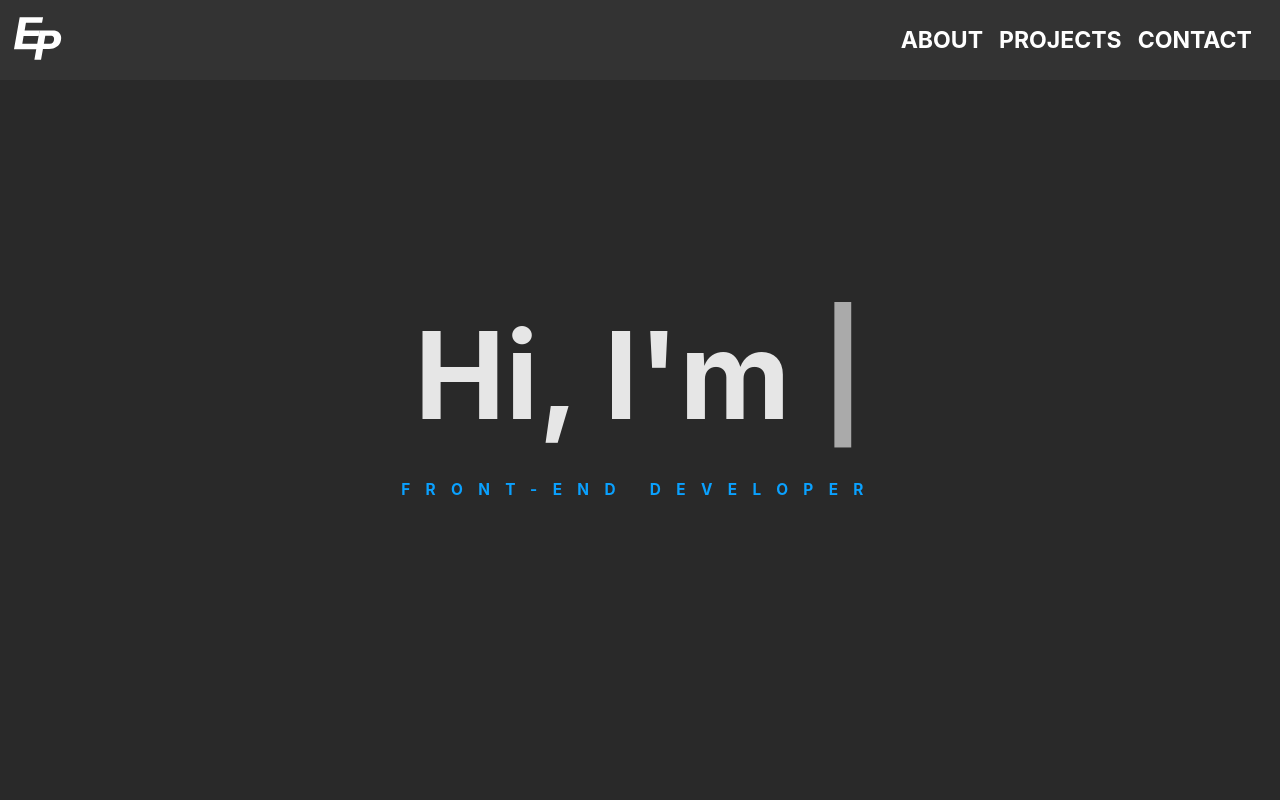
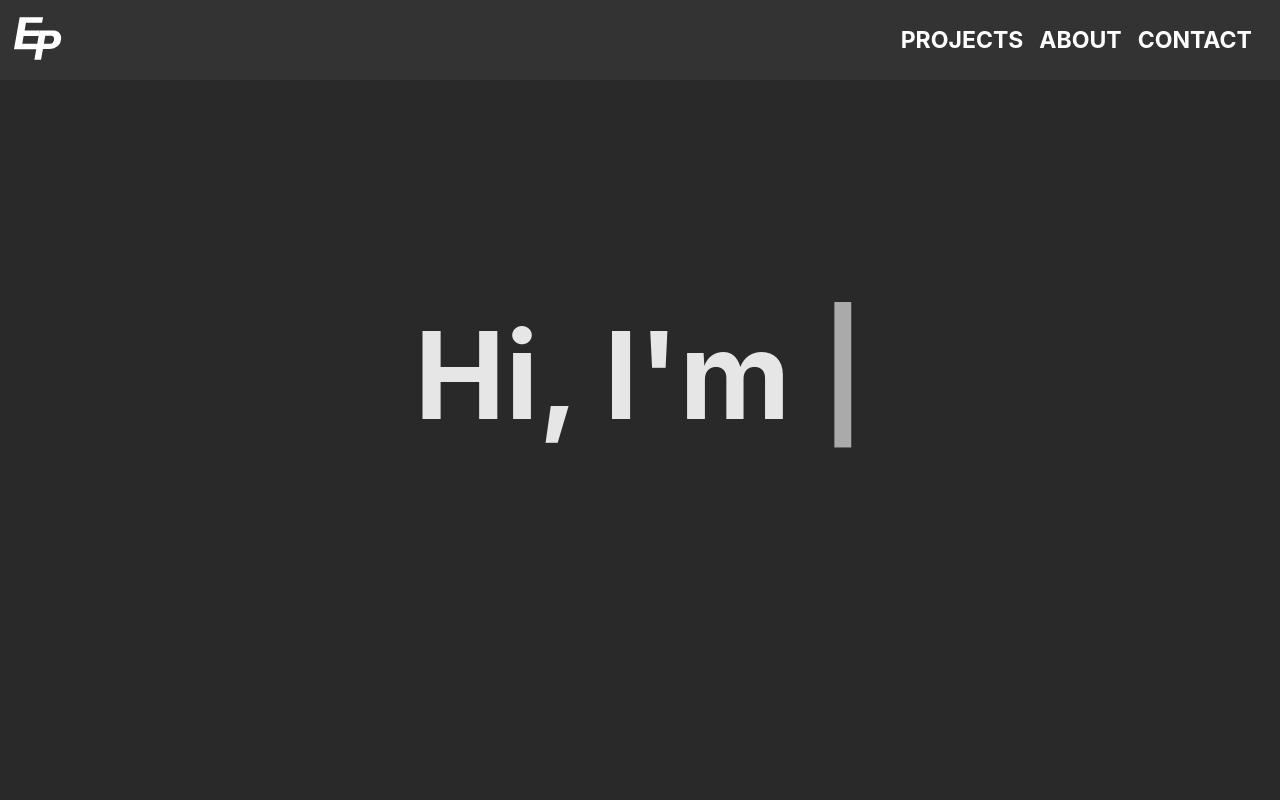
Before and after one commit to MarbleSodas/eugene-portfolio, a Next.js app: page / in a window 1280 px wide. Shown: the top 800 px of the page. Built offline with nearby package versions, Linux system fonts and the light colour scheme.

Commit message:
Changed sizing for modal

```diff
--- a/src/components/Header.tsx
+++ b/src/components/Header.tsx
@@ -13,8 +13,8 @@ const Header = () => {
         <Link activeClass='active' to="home" spy={true} smooth={true} offset={0} duration={500}><Image src={Logo} alt="Logo"  width={50} height={50} /></Link>
         </div>
         <div>
+          <Link activeClass='active' to="projects" spy={true} smooth={true} offset={-50} duration={500}>Projects</Link>
           <Link activeClass='active' to="about" spy={true} smooth={true} offset={-100} duration={500}>About</Link>
-          <Link activeClass='active' to="projects" spy={true} smooth={true} offset={-50} duration={500}>Projects</Link>
           <Link activeClass='active' to="contactform" spy={true} smooth={true} offset={-50} duration={500}>Contact</Link>
         </div>
       </nav>
--- a/src/components/Hero.tsx
+++ b/src/components/Hero.tsx
@@ -1,5 +1,6 @@
 import React from "react";
 import Typewriter from "typewriter-effect";
+import { motion } from 'framer-motion';
 
 function Hero() {
   return (
@@ -16,7 +17,11 @@ function Hero() {
         />
       </h1>
       {/* add animation to the h2 */}
-      <h2>Front-End Developer</h2>
+      <motion.div
+      initial={{ opacity: 0 }}
+      animate={{ opacity: 1, transition: { delay: 8, duration: .5 }}}>
+        <h2>Front-End Developer</h2>
+      </motion.div>
     </header>
   );
 }
--- a/src/components/Projects.tsx
+++ b/src/components/Projects.tsx
@@ -65,7 +65,7 @@ function Projects() {
       };
 
   return (
-    <div className='page'>
+    <div className='page' id='projects'>
         <header className={styles.header}>
             <motion.div
                 initial={{ opacity: 0 }}
@@ -99,7 +99,7 @@ function Projects() {
                             <div className={styles.iconList}>
                                 {item.icons.map((icon, index) => (
                                     <div key={index} className={styles.iconItem}>
-                                        <a href={icon.url} target="_blank">{icon.icon}</a>
+                                        <a>{icon.icon}</a>
                                     </div>
                                 ))}
                             </div>
--- a/src/styles/Projects.module.css
+++ b/src/styles/Projects.module.css
@@ -33,7 +33,7 @@
 }
 
 .modal {
-    min-height: 800px;
+    min-height: 95vh;
 }
 
 .modalHeader {
```
